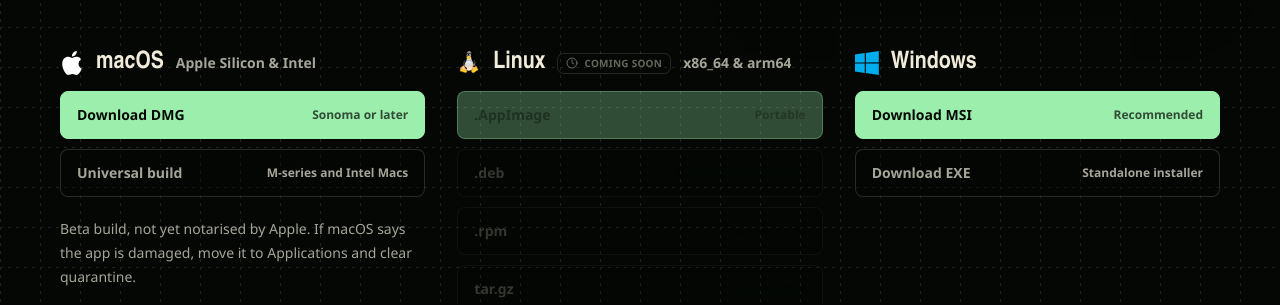
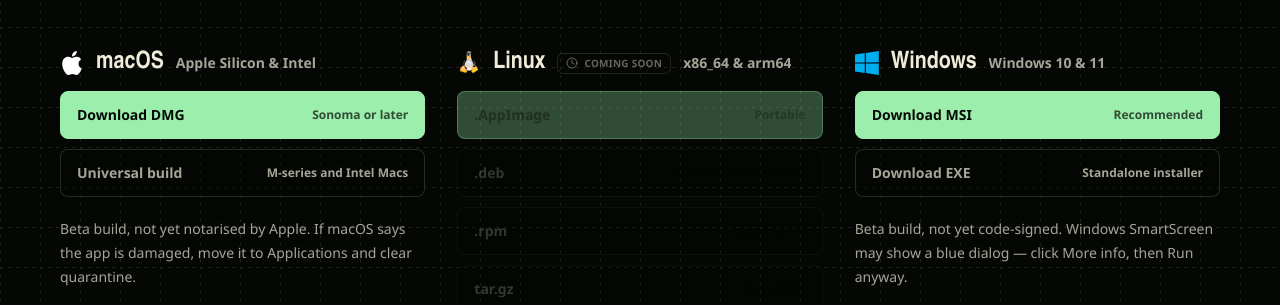
Before and after one commit to ellaboevans/resound-www, a Next.js app in the folder resound-www/: page /download in a window 1280 px wide. Shown: the part 493-798 px from the top of the page. Built offline with nearby package versions, Linux system fonts and the light colour scheme; no server answers.

Commit message:
Add Windows SmartScreen guide to download page

```diff
--- a/resound-www/src/app/download/page.tsx
+++ b/resound-www/src/app/download/page.tsx
@@ -91,6 +91,7 @@
   {
     id: "windows",
     name: "Windows",
+    detail: "Windows 10 & 11",
     icon: WindowsPlatformIcon,
     options: [
       {
@@ -105,6 +106,7 @@
         href: "/resound/resound-windows.exe",
       },
     ],
+    note: "Beta build, not yet code-signed. Windows SmartScreen may show a blue dialog — click More info, then Run anyway.",
     terminal: null,
   },
 ];
```
